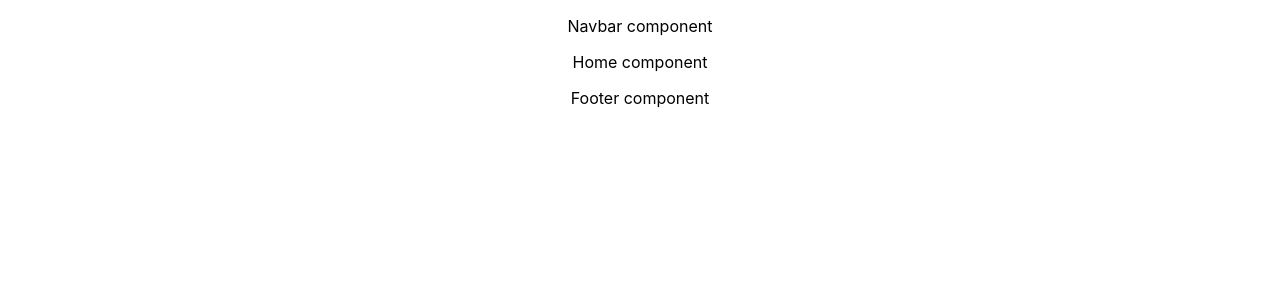
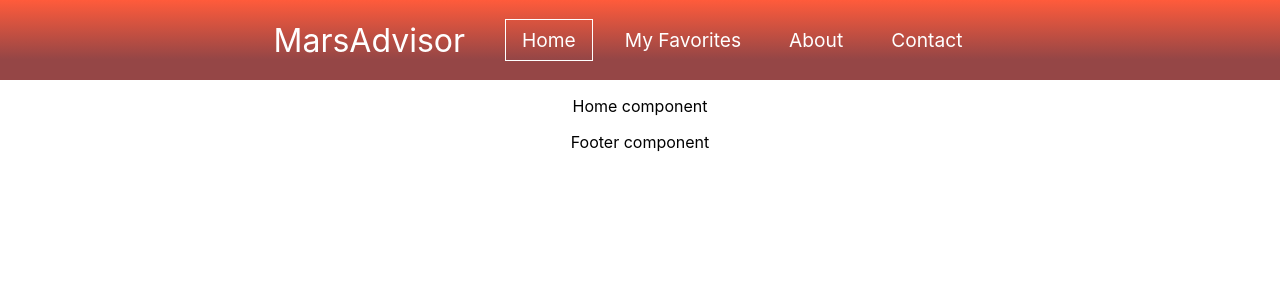
Before and after one commit to Guillaume-Cojan/MarsAdvisor-Hackathon, a React (Create React App) app: page / in a window 1280 px wide. Shown: the top 300 px of the page. Built offline with nearby package versions, Linux system fonts and the light colour scheme; no server answers.

Commit message:
add navbar

```diff
--- a/package.json
+++ b/package.json
@@ -3,6 +3,11 @@
   "version": "0.1.0",
   "private": true,
   "dependencies": {
+    "@fortawesome/fontawesome-svg-core": "^1.2.35",
+    "@fortawesome/free-brands-svg-icons": "^5.15.3",
+    "@fortawesome/free-regular-svg-icons": "^5.15.3",
+    "@fortawesome/free-solid-svg-icons": "^5.15.3",
+    "@fortawesome/react-fontawesome": "^0.1.14",
     "@testing-library/jest-dom": "^5.11.4",
     "@testing-library/react": "^11.1.0",
     "@testing-library/user-event": "^12.1.10",
--- a/public/index.html
+++ b/public/index.html
@@ -25,6 +25,10 @@
       Learn how to configure a non-root public URL by running `npm run build`.
     -->
     <title>React App</title>
+    <!-- <script
+      src="https://use.fontawesome.com/releases/v5.15.3/js/all.js"
+      data-auto-a11y="true"
+    ></script> -->
   </head>
   <body>
     <noscript>You need to enable JavaScript to run this app.</noscript>
--- a/src/App.js
+++ b/src/App.js
@@ -7,21 +7,26 @@ import Image from "./components/Image";
 import Favorites from "./components/Favorites";
 import Footer from "./components/Footer/Footer";
 import Home from "./components/Home";
+import { library } from "@fortawesome/fontawesome-svg-core";
+import { fab } from "@fortawesome/free-brands-svg-icons";
+import { faCheckSquare } from "@fortawesome/free-solid-svg-icons";
+
+library.add(fab, faCheckSquare);
 
 function App() {
   const [images, setImages] = useState([]);
 
-  const getData = () => {
-    fetch(
-      "https://api.nasa.gov/planetary/apod?api_key=FluwJbwclx3iw8xluHvmGVHaMHi3c8oTYbOYkjDh&start_date=2021-02-10&end_date=2021-05-10"
-    )
-      .then((response) => response.json())
-      .then((data) => setImages(data));
-  };
+  // const getData = () => {
+  //   fetch(
+  //     "https://api.nasa.gov/planetary/apod?api_key=FluwJbwclx3iw8xluHvmGVHaMHi3c8oTYbOYkjDh&start_date=2021-02-10&end_date=2021-05-10"
+  //   )
+  //     .then((response) => response.json())
+  //     .then((data) => setImages(data));
+  // };
 
-  useEffect(getData, []);
+  // useEffect(getData, []);
 
-  console.log(images);
+  // console.log(images);
   return (
     <div className="App">
       <Navbar />
--- a/src/components/Navbar/Navbar.css
+++ b/src/components/Navbar/Navbar.css
@@ -0,0 +1,103 @@
+.navbar {
+  display: flex;
+  justify-content: center;
+  align-items: center;
+  font-size: 1.2rem;
+  position: sticky;
+  top: 0;
+  z-index: 20;
+  background-color: #ff5b3b;
+  background-image: linear-gradient(180deg, #ff5b3b 0%, #954646 74%);
+}
+
+.nav-container {
+  display: flex;
+  justify-self: center;
+  align-items: center;
+  widows: 100%;
+  height: 80px;
+  max-width: 1500px;
+}
+
+.nav-logo {
+  align-items: center;
+  margin-left: 20px;
+  cursor: pointer;
+  text-decoration: none;
+  font-size: 2rem;
+  flex-grow: 1;
+  color: white;
+}
+
+.nav-menu {
+  display: flex;
+  list-style: none;
+  text-align: center;
+  margin-right: 2rem;
+}
+.nav-links {
+  color: white;
+  text-decoration: none;
+  padding: 0.5rem 1rem;
+  height: 100%;
+  border-bottom: 3px solid transparent;
+}
+
+.nav-item {
+  line-height: 40px;
+  margin-right: 1rem;
+}
+
+.nav-item:hover {
+  background-color: #3eecac;
+  background-image: linear-gradient(19deg, #3eecac 0%, #ee74e1 100%);
+  border: 1px solid white;
+}
+
+.nav-item .active {
+  color: white;
+  border: 1px solid white;
+}
+
+.nav-icon {
+  display: none;
+}
+
+.menu {
+  width: 40px;
+  position: absolute;
+  top: 19px;
+  right: 15px;
+}
+
+@media screen and (max-width: 700px) {
+  .nav-menu {
+    display: flex;
+    flex-direction: column;
+    width: 100%;
+    border-top: 1px solid white;
+    position: absolute;
+    top: 58px;
+    left: -110%;
+    opacity: 1;
+  }
+
+  .active {
+    ground-color: #ff5b3b;
+    background-image: linear-gradient(180deg, #ff5b3b 0%, #954646 74%);
+    left: 0px;
+    opacity: 1;
+    transition: all 0.5s ease;
+    z-index: 1;
+    padding: 0;
+  }
+
+  .nav-icon {
+    display: block;
+  }
+
+  .nav-item {
+    line-height: 40px;
+    margin: 1rem;
+  }
+}
--- a/src/components/Navbar/Navbar.js
+++ b/src/components/Navbar/Navbar.js
@@ -1,5 +1,78 @@
+import "./Navbar.css";
+import { NavLink } from "react-router-dom";
+import { useState } from "react";
+
 function Navbar() {
-    return <p>Navbar component</p>
+  const [menu, setMenu] = useState(false);
+
+  function handleMenu() {
+    setMenu(!menu);
+  }
+  console.log(menu);
+  return (
+    <>
+      <nav className="navbar">
+        <div className="nav-container">
+          <NavLink exact to="/" className="nav-logo">
+            MarsAdvisor
+          </NavLink>
+
+          <ul className={menu ? "nav-menu active" : "nav-menu"}>
+            <li className="nav-item">
+              <NavLink
+                exact
+                to="/"
+                activeClassName="active"
+                className="nav-links"
+              >
+                Home
+              </NavLink>
+            </li>
+            <li className="nav-item">
+              <NavLink
+                exact
+                to="/favorites"
+                activeClassName="active"
+                className="nav-links"
+              >
+                My Favorites
+              </NavLink>
+            </li>
+            <li className="nav-item">
+              <NavLink
+                exact
+                to="/about"
+                activeClassName="active"
+                className="nav-links"
+              >
+                About
+              </NavLink>
+            </li>
+            <li className="nav-item">
+              <NavLink
+                exact
+                to="/contact"
+                activeClassName="active"
+                className="nav-links"
+              >
+                Contact
+              </NavLink>
+            </li>
+          </ul>
+          <div className="nav-icon" onClick={handleMenu}>
+            <img
+              src={
+                menu
+                  ? "https://i.ibb.co/M8jL0Wv/Untitled-design-13.png"
+                  : "https://i.ibb.co/c8Gb8Dk/Untitled-design-12.png"
+              }
+              className="menu"
+            />
+          </div>
+        </div>
+      </nav>
+    </>
+  );
 }
 
 export default Navbar;
```
Also changed, not shown: src/components/Navbar/icons/list.png (added), 1 other file (tests, documents, lock files or other folders).
